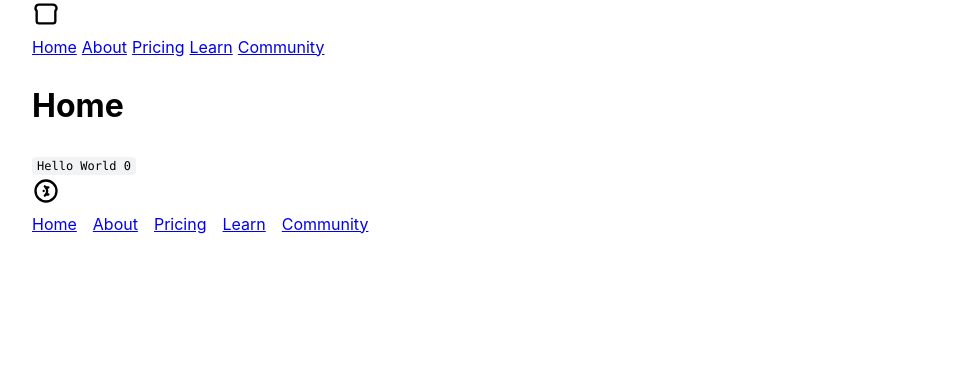
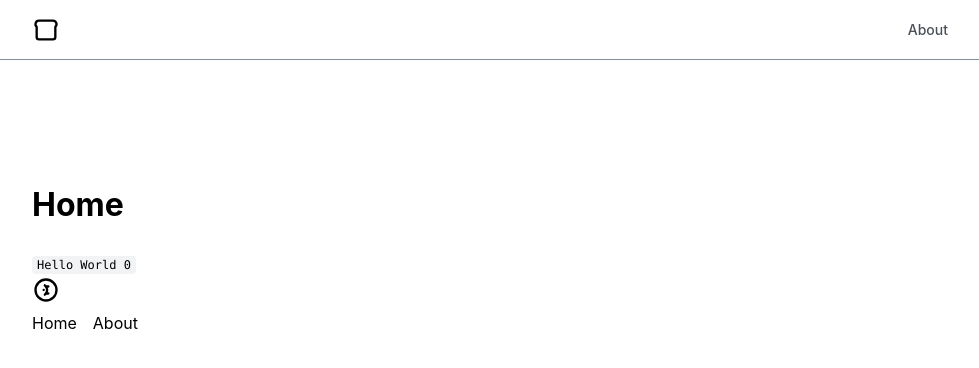
Before and after one commit to hxvry-dev/site, a React (Vite) app: page / in a window 1280 px wide. Shown: the top 368 px of the page, without its empty margins (144-1123 px from the left). Built offline with nearby package versions, Linux system fonts and the light colour scheme.

Commit message:
Start Adjusting NavBar

```diff
--- a/src/components/BottomBar.tsx
+++ b/src/components/BottomBar.tsx
@@ -1,4 +1,4 @@
-import { Container, Group } from '@mantine/core';
+import { Container, Group, Text, useMantineTheme } from '@mantine/core';
 import { IconBrandMantine } from '@tabler/icons-react';
 import classes from './css/BottomBar.module.css';
 import Links from './shared/links';
@@ -7,6 +7,7 @@ import { useLocation, useNavigate } from 'react-router-dom';
 const BottomBar = () => {
 	const nav = useNavigate();
 	const location = useLocation();
+	const theme = useMantineTheme();
 
 	return (
 		<div className={classes.footer}>
@@ -14,7 +15,8 @@ const BottomBar = () => {
 				<IconBrandMantine size={28} />
 				<Group className={classes.links}>
 					{Links.map((link) => (
-						<a
+						<Text
+							component="a"
 							key={link.label}
 							href={link.link}
 							className={classes.link}
@@ -27,7 +29,7 @@ const BottomBar = () => {
 							}}
 						>
 							{link.label}
-						</a>
+						</Text>
 					))}
 				</Group>
 			</Container>
--- a/src/components/TopBar.tsx
+++ b/src/components/TopBar.tsx
@@ -1,4 +1,4 @@
-import { Container, Group } from '@mantine/core';
+import { Container, Group, Text } from '@mantine/core';
 import { IconBread } from '@tabler/icons-react';
 import classes from './css/TopBar.module.css';
 import Links from './shared/links';
@@ -14,7 +14,8 @@ const TopBar = () => {
 				<IconBread size={28} />
 				<Group gap={5} visibleFrom="xs">
 					{Links.map((link) => (
-						<a
+						<Text
+							component="a"
 							key={link.label}
 							href={link.link}
 							className={classes.link}
@@ -27,7 +28,7 @@ const TopBar = () => {
 							}}
 						>
 							{link.label}
-						</a>
+						</Text>
 					))}
 				</Group>
 			</Container>
--- a/src/components/css/TopBar.module.css
+++ b/src/components/css/TopBar.module.css
@@ -0,0 +1,37 @@
+.header {
+	height: rem(60px);
+	margin-bottom: rem(120px);
+	background-color: var(--mantine-color-body);
+	border-bottom: rem(1px) solid
+		light-dark(var(--mantine-color-dimmed), var(--mantine-color-dimmed));
+}
+
+.inner {
+	height: rem(60px);
+	display: flex;
+	justify-content: space-between;
+	align-items: center;
+}
+
+.link {
+	display: block;
+	line-height: 1;
+	padding: rem(8px) rem(12px);
+	border-radius: var(--mantine-radius-sm);
+	text-decoration: none;
+	color: light-dark(var(--mantine-color-gray-7), var(--mantine-color-dark-0));
+	font-size: var(--mantine-font-size-sm);
+	font-weight: 500;
+
+	@mixin hover {
+		background-color: light-dark(
+			var(--mantine-color-gray-0),
+			var(--mantine-color-dark-6)
+		);
+	}
+
+	[data-mantine-color-scheme] &[data-active] {
+		background-color: light-dark(var(--mantine-color-default));
+		color: var(--mantine-color-white);
+	}
+}
--- a/src/components/shared/links.tsx
+++ b/src/components/shared/links.tsx
@@ -6,9 +6,6 @@ interface Link {
 const Links: Array<Link> = [
 	{ link: '/', label: 'Home' },
 	{ link: '/about', label: 'About' },
-	{ link: '/pricing', label: 'Pricing' },
-	{ link: '/learn', label: 'Learn' },
-	{ link: '/community', label: 'Community' },
 ];
 
 export default Links;
--- a/src/theme.ts
+++ b/src/theme.ts
@@ -1,4 +1,4 @@
-import { createTheme } from '@mantine/core';
+import { createTheme, rem } from '@mantine/core';
 
 export const theme = createTheme({
 	focusRing: 'never',
@@ -9,4 +9,12 @@ export const theme = createTheme({
 		dark: 7,
 	},
 	autoContrast: true,
+	headings: {
+		fontFamily: 'monospace',
+		fontWeight: '700',
+		textWrap: 'pretty',
+		sizes: {
+			h1: { fontSize: rem(36) },
+		},
+	},
 });
```
